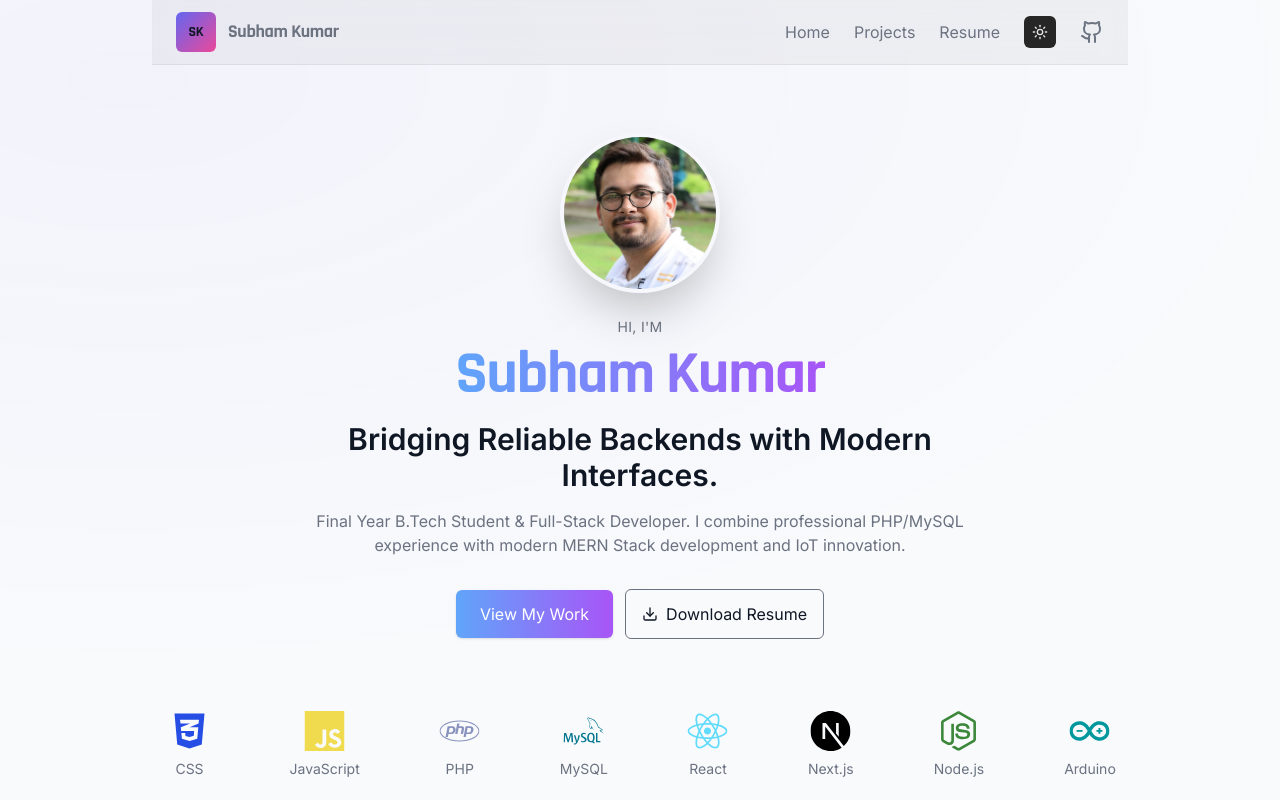
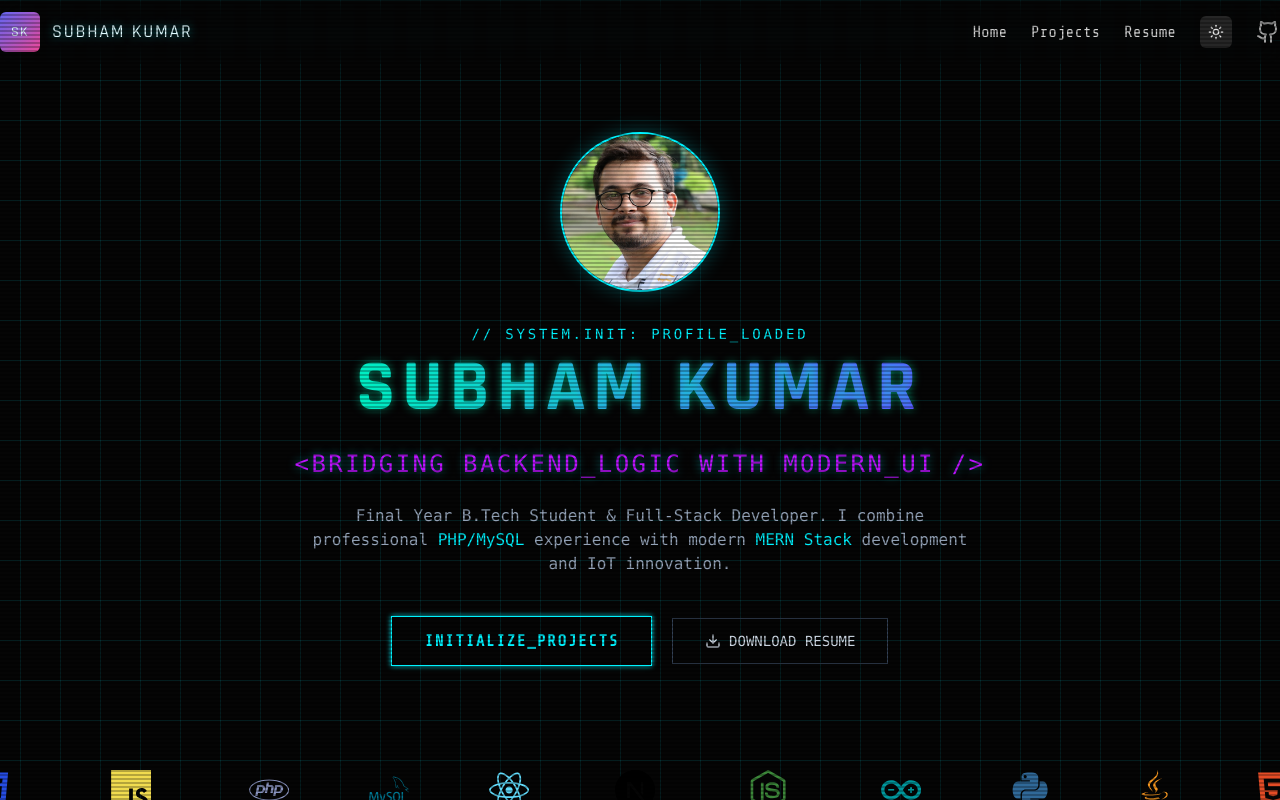
Before and after one commit to Subhamt400/CV, a Next.js app: page / in a window 1280 px wide. Shown: the top 800 px of the page. Built offline with nearby package versions, Linux system fonts and the light colour scheme.

Commit message:
Updated style of the website

```diff
--- a/components/Hero.jsx
+++ b/components/Hero.jsx
@@ -15,15 +15,16 @@ export default function Hero() {
   }
 
   return (
-    <section className="pt-5 pb-12 flex items-center justify-center">
+    <section className="pt-5 pb-20 flex items-center justify-center min-h-[60vh]">
       <motion.div
         variants={container}
         initial="hidden"
         animate="show"
-        className="max-w-3xl text-center px-4"
+        className="max-w-4xl text-center px-4"
       >
-        <motion.div variants={item} className="flex justify-center mb-6">
-          <div className="relative w-32 h-32 sm:w-40 sm:h-40 rounded-full overflow-hidden border-4 border-white/10 shadow-2xl">
+        <motion.div variants={item} className="flex justify-center mb-8">
+          {/* Cyberpunk Avatar Border */}
+          <div className="relative w-32 h-32 sm:w-40 sm:h-40 rounded-full overflow-hidden border-2 border-[var(--neon-cyan)] shadow-[0_0_20px_rgba(0,243,255,0.3)]">
             <Image
               src="/images/image.png"
               alt="Subham Kumar"
@@ -34,39 +35,37 @@ export default function Hero() {
           </div>
         </motion.div>
 
-        <motion.div variants={item} className="text-sm uppercase tracking-wide muted">Hi, I'm</motion.div>
+        <motion.div variants={item} className="text-sm uppercase tracking-[0.2em] text-[var(--neon-cyan)] mb-2 font-mono">
+          // System.Init: Profile_Loaded
+        </motion.div>
 
-        <motion.h1 variants={item} className="mt-2 text-4xl sm:text-6xl font-heading font-extrabold leading-tight">
-          <span className="block">
-            <span className="bg-clip-text text-transparent bg-gradient-to-r from-blue-400 to-purple-500">Subham Kumar</span>
-          </span>
+        <motion.h1 variants={item} className="mt-2 text-5xl sm:text-7xl font-heading font-extrabold leading-none tracking-tighter">
+          <span className="block text-gradient">SUBHAM KUMAR</span>
         </motion.h1>
 
-        <motion.h2 variants={item} className="mt-4 text-2xl sm:text-3xl font-semibold leading-tight">
-          Bridging Reliable Backends with Modern Interfaces.
+        <motion.h2 variants={item} className="mt-6 text-xl sm:text-2xl font-mono text-[var(--neon-pink)]">
+          &lt;Bridging Backend_Logic with Modern_UI /&gt;
         </motion.h2>
 
-        <motion.p variants={item} className="mt-4 max-w-2xl mx-auto muted">
-          Final Year B.Tech Student & Full-Stack Developer. I combine professional PHP/MySQL
-          experience with modern MERN Stack development and IoT innovation.
+        <motion.p variants={item} className="mt-6 max-w-2xl mx-auto text-slate-400 font-mono text-sm sm:text-base leading-relaxed border-l-2 border-[var(--neon-cyan)] pl-4 text-left sm:text-center sm:border-none sm:pl-0">
+          Final Year B.Tech Student & Full-Stack Developer. I combine professional <span className="text-[var(--neon-cyan)]">PHP/MySQL</span> experience with modern <span className="text-[var(--neon-cyan)]">MERN Stack</span> development and IoT innovation.
         </motion.p>
 
-        <motion.div variants={item} className="mt-8 flex items-center justify-center gap-3">
+        <motion.div variants={item} className="mt-10 flex flex-col sm:flex-row items-center justify-center gap-5">
           <a
             href="#projects"
-            className="inline-flex items-center px-6 py-3 rounded-md bg-gradient-to-r from-blue-400 to-purple-500 text-white font-medium shadow hover:brightness-105"
+            className="btn-neon px-8 py-3 w-full sm:w-auto font-bold tracking-widest bg-[rgba(0,243,255,0.1)]"
           >
-            View My Work
+            Initialize_Projects
           </a>
 
           <a
             href="/resume.pdf"
             download
-            className="inline-flex items-center px-4 py-3 rounded-md border transition-colors"
-            style={{ borderColor: 'var(--muted)', color: 'var(--text)' }}
+            className="flex items-center px-8 py-3 w-full sm:w-auto text-slate-300 hover:text-white transition-colors border border-slate-700 hover:border-slate-500 font-mono text-sm"
           >
             <Download className="mr-2" size={16} />
-            Download Resume
+            DOWNLOAD RESUME
           </a>
         </motion.div>
       </motion.div>
--- a/styles/globals.css
+++ b/styles/globals.css
@@ -1,85 +1,103 @@
-@import url('https://fonts.googleapis.com/css2?family=Inter:wght@300;400;600;700;800&family=Rajdhani:wght@400;500;700&display=swap');
+@import url('https://fonts.googleapis.com/css2?family=Rajdhani:wght@500;600;700&family=Share+Tech+Mono&display=swap');
 
 @tailwind base;
 @tailwind components;
 @tailwind utilities;
 
+:root {
+  /* Cyberpunk Palette */
+  --bg-dark: #050505;
+  --neon-cyan: #00f3ff;
+  --neon-pink: #bc13fe;
+  --neon-green: #0aff0a;
+  --text-main: #e0faff;
 
-:root {
-  /* Light mode (default) */
-  --bg: #0f1724; /* use slate-900 as base dark background for premium look */
-  --text: #e6eef8;
-  --muted: #94a3b8;
-  --card: #0b1220;
-  --card-border: rgba(255,255,255,0.04);
-  --header-bg: rgba(255,255,255,0.03);
-  --header-border: rgba(255,255,255,0.04);
+  /* Component Vars */
+  --card-bg: rgba(5, 5, 5, 0.7);
+  --card-border: var(--neon-cyan);
 }
 
-/* `.light` can be used if needed to force a light theme; default stays dark for this portfolio */
-.light {
-  --bg: #f8fafc;
-  --text: #0f1724;
-  --muted: #6b7280;
-  --card: #ffffff;
-  --card-border: rgba(2,6,23,0.06);
-  --header-bg: rgba(2,6,23,0.04);
-  --header-border: rgba(2,6,23,0.06);
+/* Base Body Styles */
+body {
+  @apply antialiased text-slate-100;
+  background-color: var(--bg-dark);
+  color: var(--text-main);
+  font-family: 'Share Tech Mono', monospace; /* Techy font */
+  overflow-x: hidden;
+
+  /* Cyberpunk Grid Background */
+  background-image:
+    linear-gradient(rgba(0, 243, 255, 0.1) 1px, transparent 1px),
+    linear-gradient(90deg, rgba(0, 243, 255, 0.1) 1px, transparent 1px);
+  background-size: 40px 40px;
+  background-position: center top;
 }
 
-html, body, #__next {
-  height: 100%;
+/* CRT Scanline Animation Effect */
+body::after {
+  content: "";
+  position: fixed;
+  top: 0; left: 0; width: 100vw; height: 100vh;
+  background: linear-gradient(
+    rgba(18, 16, 16, 0) 50%,
+    rgba(0, 0, 0, 0.25) 50%
+  );
+  background-size: 100% 4px;
+  pointer-events: none;
+  z-index: 50;
 }
 
-body {
-  @apply antialiased bg-slate-900 text-slate-100;
-  background-color: var(--bg);
-  color: var(--text);
-  background-image: radial-gradient(1200px 600px at 10% 10%, rgba(124,58,237,0.04), transparent);
-  transition: background-color 220ms cubic-bezier(.2,.9,.2,1), color 220ms cubic-bezier(.2,.9,.2,1);
-  font-family: 'Inter', ui-sans-serif, system-ui, -apple-system, 'Segoe UI', Roboto, 'Helvetica Neue', Arial;
-  font-weight: 400;
+/* Heading Typography */
+h1, h2, h3, .font-heading {
+  font-family: 'Rajdhani', sans-serif;
+  text-transform: uppercase;
+  letter-spacing: 0.1em;
+  text-shadow: 0 0 10px rgba(0, 243, 255, 0.5); /* Text Glow */
 }
 
-/* Heading font utility */
-.font-heading {
-  font-family: 'Rajdhani', 'Inter', ui-sans-serif, system-ui, -apple-system, 'Segoe UI', Roboto, 'Helvetica Neue', Arial;
-  letter-spacing: -0.02em;
-  font-weight: 700;
-}
-
-/* Slightly bolder subtitles */
-.muted {
-  color: var(--muted);
-}
-
-.container {
-  @apply max-w-5xl mx-auto px-6;
-}
-
+/* The Neon Card */
 .card {
-  background-color: var(--card);
-  border: 1px solid var(--card-border);
-  @apply rounded-xl p-6;
-  transition: transform 220ms cubic-bezier(.2,.9,.2,1), box-shadow 220ms cubic-bezier(.2,.9,.2,1), background-color 220ms ease;
-  box-shadow: 0 6px 18px rgba(2,6,23,0.6);
+  background-color: var(--card-bg);
+  border: 1px solid rgba(0, 243, 255, 0.3);
+  backdrop-filter: blur(5px);
+  @apply rounded-none p-6; /* Cyberpunk loves sharp corners */
+  position: relative;
+  transition: all 0.3s ease;
+  box-shadow: 0 0 10px rgba(0, 243, 255, 0.1);
 }
 
 .card:hover {
-  transform: translateY(-6px) scale(1.05);
-  box-shadow: 0 14px 36px rgba(2,6,23,0.7);
+  border-color: var(--neon-pink);
+  box-shadow: 0 0 20px rgba(188, 19, 254, 0.4), inset 0 0 10px rgba(188, 19, 254, 0.2);
+  transform: translateY(-5px);
 }
 
-/* Site header uses CSS variables so it can respond to theme changes */
-.site-header {
-  background-color: var(--header-bg);
-  border-bottom: 1px solid var(--header-border);
+/* Helper Class: Text Gradient for Hero */
+.text-gradient {
+  background: linear-gradient(to right, var(--neon-cyan), var(--neon-pink));
+  -webkit-background-clip: text;
+  color: transparent;
+  animation: hue-rotate 3s infinite linear; /* Color shifting animation */
 }
 
-.site-header a { color: var(--muted); }
-.site-header a:hover { color: var(--text); }
+/* Helper Class: Neon Buttons */
+.btn-neon {
+  background: transparent;
+  border: 1px solid var(--neon-cyan);
+  color: var(--neon-cyan);
+  text-transform: uppercase;
+  box-shadow: 0 0 5px var(--neon-cyan);
+  transition: 0.3s;
+}
 
-/* Ensure buttons and other elements inherit text color from variables */
-button, a, p, span, h1, h2, h3, h4 {
-  color: inherit;
+.btn-neon:hover {
+  background: var(--neon-cyan);
+  color: black;
+  box-shadow: 0 0 20px var(--neon-cyan);
 }
+
+/* Keyframes */
+@keyframes hue-rotate {
+  from { filter: hue-rotate(0deg); }
+  to { filter: hue-rotate(360deg); }
+}
```
